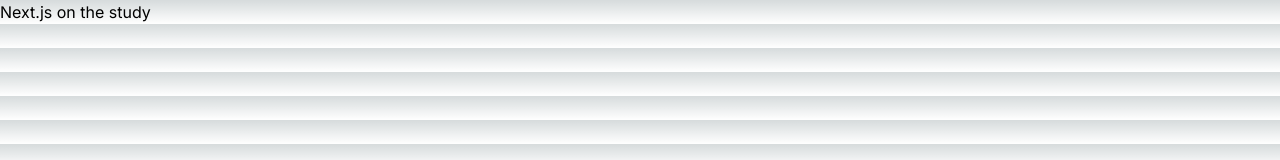
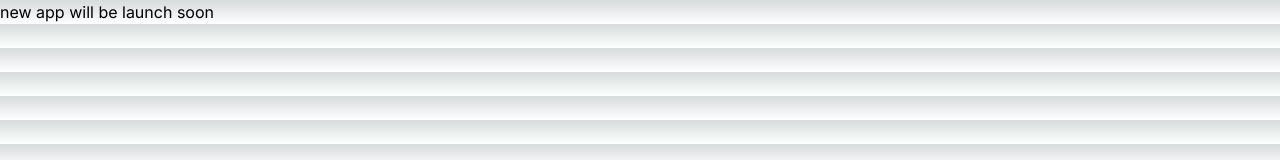
Before and after one commit to vienhong20/share_prompts, a Next.js app: page /user in a window 1280 px wide. Shown: the top 160 px of the page. Built offline with nearby package versions, Linux system fonts and the light colour scheme.

Commit message:
Update page.js

```diff
--- a/app/user/page.js
+++ b/app/user/page.js
@@ -2,7 +2,7 @@ import React from 'react'
 
 function page() {
   return (
-    <div>Next.js on the study</div>
+    <div>new app will be launch soon</div>
   )
 }
 
```
